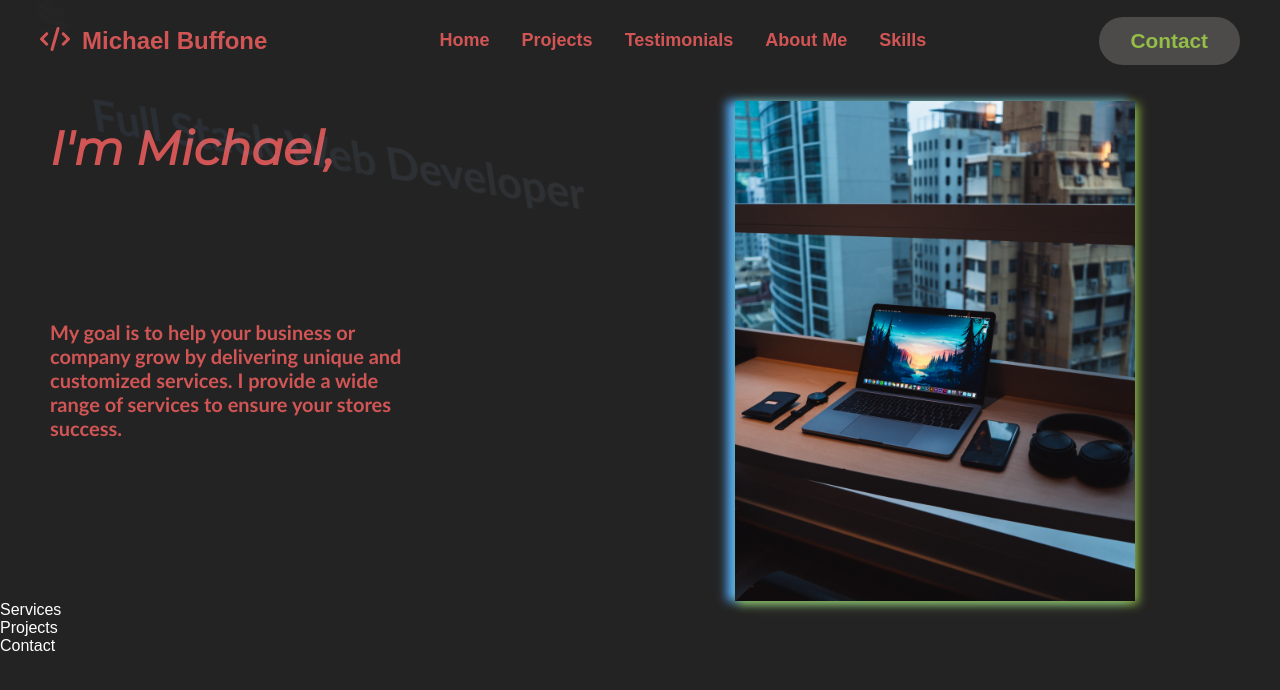
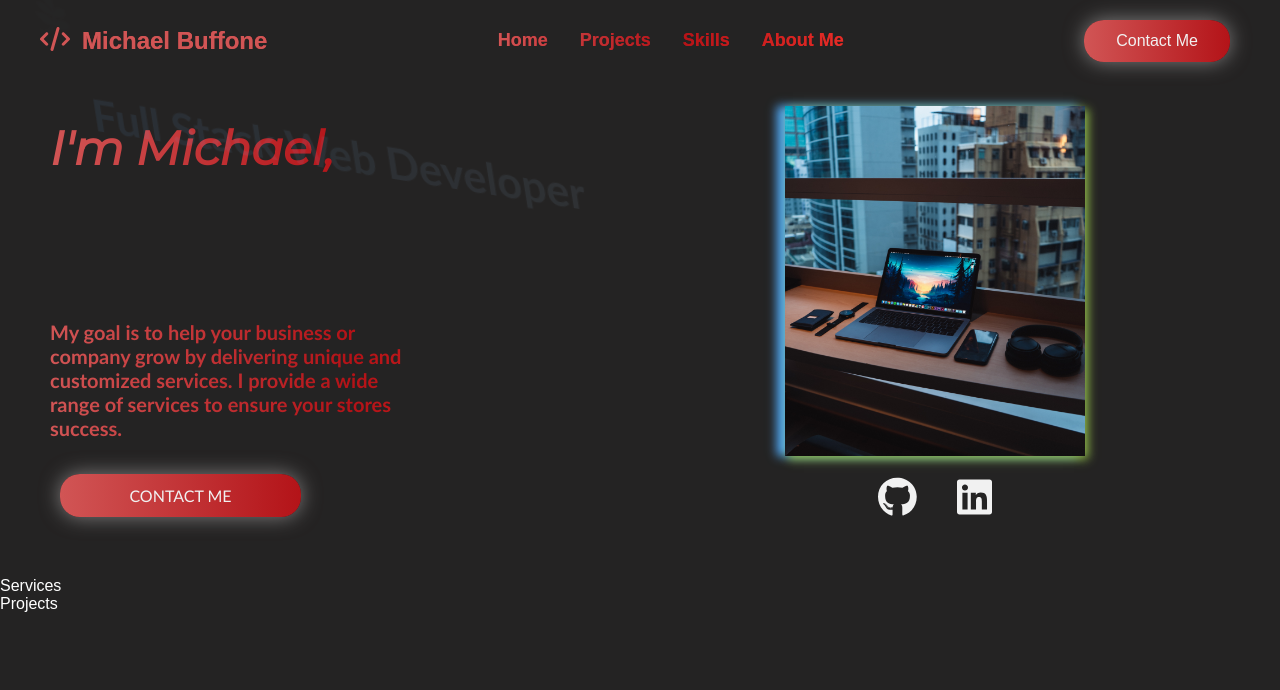
Before and after one commit to BMike84/portfolio, a React (Create React App) app: page / in a window 1280 px wide. Shown: the top 690 px of the page. Built offline with nearby package versions, Linux system fonts and the light colour scheme.

Commit message:
Added routes and finished style of hero section just missing links for nav and contact

```diff
--- a/package.json
+++ b/package.json
@@ -15,6 +15,7 @@
     "react": "^18.2.0",
     "react-bootstrap": "^2.5.0",
     "react-dom": "^18.2.0",
+    "react-router-dom": "^6.3.0",
     "react-scripts": "5.0.1",
     "react-use": "^17.4.0",
     "sass": "^1.54.8",
--- a/src/App.js
+++ b/src/App.js
@@ -1,29 +1,34 @@
 import React from "react";
+import { Routes, Route } from "react-router-dom";
 // Pages
-import Hero from "./components/Hero/Hero";
 import Contact from "./components/Contact/Contact";
 import Navbar from "./components/Navbar/Navbar";
-import Projects from "./components/Projects/Projects";
-import Services from "./components/Services/Services";
+import AllProjects from "./components/Projects/AllProjects";
 
 // Scss
 import "./App.scss";
 
 // Font Awesome
-import { FontAwesomeIcon } from "@fortawesome/react-fontawesome";
 import { library } from "@fortawesome/fontawesome-svg-core";
 import { faCode } from "@fortawesome/free-solid-svg-icons";
-import { faShopify, faPagelines } from "@fortawesome/free-brands-svg-icons";
-library.add(faCode, faShopify, faPagelines);
+import {
+  faShopify,
+  faPagelines,
+  faGithub,
+  faLinkedin,
+} from "@fortawesome/free-brands-svg-icons";
+import Home from "./components/Home/Home";
+library.add(faCode, faShopify, faPagelines, faGithub, faLinkedin);
 
 function App() {
   return (
     <main>
       <Navbar />
-      <Hero />
-      <Services />
-      <Projects />
-      <Contact />
+      <Routes>
+        <Route path="/" element={<Home />} />
+        <Route path="/projects" element={<AllProjects />} />
+        <Route path="/contact" element={<Contact />} />
+      </Routes>
     </main>
   );
 }
--- a/src/App.scss
+++ b/src/App.scss
@@ -1,5 +1,7 @@
+@import './components/variables';
+
 main {
-  background-color: #242323;
+  background-color: $mainBackground;
   height: 100vh;
   width: 100vw;
   color: white;
--- a/src/components/Hero/Hero.js
+++ b/src/components/Hero/Hero.js
@@ -2,6 +2,7 @@ import React from "react";
 import TextAnimations from "../Animations/TextAnimations";
 import "./Hero.scss";
 import laptop from "../images/laptop.jpg";
+import { FontAwesomeIcon } from "@fortawesome/react-fontawesome";
 
 const Hero = () => {
   return (
@@ -16,9 +17,21 @@ const Hero = () => {
           and customized services. I provide a wide range of services to ensure
           your stores success.
         </h5>
+        <a className="btn-grad ">Contact Me</a>
       </div>
       <div className="hero-img">
         <img src={laptop} />
+        <div className="social-icons">
+          <a href="https://github.com/BMike84" target="blank">
+            <FontAwesomeIcon icon="fa-brands fa-github" />
+          </a>
+          <a
+            href="https://linkedin.com/in/michael-buffone-072a4723a"
+            target="blank"
+          >
+            <FontAwesomeIcon icon="fa-brands fa-linkedin" />
+          </a>
+        </div>
       </div>
     </section>
   );
--- a/src/components/Hero/Hero.scss
+++ b/src/components/Hero/Hero.scss
@@ -1,14 +1,18 @@
 @import url('https://fonts.googleapis.com/css2?family=Montserrat:ital@1&display=swap');
+@import '../variables';
 
 
 #hero {
-  margin: 0 50px;
+  margin: 0 50px 50px 50px;
   display: flex;
+  height: auto;
 }
 // description of bio
 .bio {
   width: 50%;
-  color: #d15555;
+  background-image: linear-gradient(to right, $mainRed 0%, #b31217  51%, #e52d27  100%);
+  background-clip: text;
+  color: transparent;
   font-family: 'Gill Sans', 'Gill Sans MT', Calibri, 'Trebuchet MS', sans-serif;
 
   h2 {
@@ -28,44 +32,80 @@
     font-size: 20px;
 
   }
+
 }
 
   .full-stack {
-    background-image: linear-gradient(60deg, #50ABFF, #a0c6e9);
+    background-image: linear-gradient(60deg, $fullStackBlue, #a0c6e9);
     background-clip: text;
     color: transparent;
 
     span {
-      color: #50ABFF;
+      color: $fullStackBlue;
       margin-right: 10px;
     }
   }
 
   .shopify {
-    background-image: linear-gradient(60deg, #94BE47, #d0ef98);
+    background-image: linear-gradient(60deg, $shopifyGreen, #d0ef98);
     background-clip: text;
     color: transparent;
 
     span {
-      color: #94BE47;
+      color: $shopifyGreen;
       margin-right: 10px;
     }
   }
+
+
+.btn-grad {
+  width: 30%;
+  background-image: linear-gradient(to right, $mainRed 0%, #b31217  51%, #e52d27  100%);
+  margin: 10px;
+  padding: 12px 32px;
+  text-align: center;
+  text-transform: uppercase;
+  transition: 0.5s;
+  background-size: 200% auto;
+  color: #f1f1f1;
+  box-shadow: 0 0 20px rgb(129, 126, 126);
+  border-radius: 20px;
+  display: block;
+}
+
+.btn-grad:hover {
+  background-position: right center; /* change the direction of the change here */
+  color: #fff;
+  text-decoration: none;
+}
+
 
 //Image
 .hero-img {
   margin-top:20px;
   width: 50%;
   display: flex;
+  flex-direction: column;
   justify-content: center;
   align-items: center;
 
   img {
-    height: 500px;
-    width: 400px;
+    margin-bottom: 20px;
+    height: 350px;
+    width: 300px;
     background-repeat: no-repeat;
     background-size: contain;
-    box-shadow: 3px 3px .6em #94BE47, -.5em 0 .6em #50ABFF;
+    box-shadow: 3px 3px .6em $shopifyGreen, -.5em 0 .6em $fullStackBlue;
+  }
+
+  .social-icons {
+    font-size: 40px;
+    display: flex;
+    gap: 1em;
+
+    a {
+      color: #f1f1f1;
+    }
   }
 
 }
--- /dev/null
+++ b/src/components/Home/Home.js
@@ -0,0 +1,16 @@
+import React from "react";
+import Hero from "../Hero/Hero";
+import Services from "../Services/Services";
+import Projects from "../Projects/Projects";
+
+const Home = () => {
+  return (
+    <div className="homepage">
+      <Hero />
+      <Services />
+      <Projects />
+    </div>
+  );
+};
+
+export default Home;
--- a/src/components/Navbar/Navbar.js
+++ b/src/components/Navbar/Navbar.js
@@ -11,11 +11,10 @@ const Navbar = () => {
       <div className="links">
         <a>Home</a>
         <a>Projects</a>
-        <a>Testimonials</a>
+        <a>Skills</a>
         <a>About Me</a>
-        <a>Skills</a>
       </div>
-      <a className="contact-btn">Contact</a>
+      <a className="btn-contact">Contact Me</a>
     </nav>
   );
 };
--- a/src/components/Navbar/Navbar.scss
+++ b/src/components/Navbar/Navbar.scss
@@ -1,10 +1,14 @@
+@import "../variables";
+
 #nav {
   padding: 8px 40px;
   height: 65px;
   display: flex;
   justify-content: space-between;
   align-items: center;
-  color: #d15555;
+  background-image: linear-gradient(to right, $mainRed 0%, #b31217  51%, #e52d27  100%);
+  background-clip: text;
+  color: transparent;
 }
 
 .logo {
@@ -12,6 +16,7 @@
   font-size: 1.5em;
   display: flex;
   gap: .5em;
+  color: $mainRed;
 }
 
 .links {
@@ -19,14 +24,26 @@
   gap: 2rem;
   font-size: 18px;
   font-weight: 700;
+  background-image: linear-gradient(to right, $mainRed 0%, #b31217  51%, #e52d27  100%);
+  background-clip: text;
+  color: transparent;
 }
 
-.contact-btn {
-  font-weight: 900;
-  font-size: 1.3em;
-  border-radius: 75px;
+.btn-contact {
+  background-image: linear-gradient(to right, $mainRed 0%, #b31217  51%, #e52d27  100%);
+  margin: 10px;
   padding: 12px 32px;
-  background-color: #4d4a4a;
-  color: #94BE47;
-  cursor: pointer;
+  text-align: center;
+  transition: 0.5s;
+  background-size: 200% auto;
+  color: #f1f1f1;
+  box-shadow: 0 0 20px rgb(129, 126, 126);
+  border-radius: 20px;
+  display: block;
 }
+
+.btn-contact:hover {
+  background-position: right center; /* change the direction of the change here */
+  color: #fff;
+  text-decoration: none;
+}
--- /dev/null
+++ b/src/components/Projects/AllProjects.js
@@ -0,0 +1,7 @@
+import React from "react";
+
+const AllProjects = () => {
+  return <div>AllProjects</div>;
+};
+
+export default AllProjects;
--- /dev/null
+++ b/src/components/_variables.scss
@@ -0,0 +1,6 @@
+$mainBackground: #242323;
+$mainRed: #d15555;
+$shopifyGreen: #94BE47;
+$fullStackBlue: #50ABFF;
+$noUnderline: none;
+$fontForm: 'Libre Bodoni', serif;
--- a/src/index.js
+++ b/src/index.js
@@ -2,11 +2,14 @@ import React from "react";
 import ReactDOM from "react-dom/client";
 import App from "./App";
 import "./index.scss";
+import { BrowserRouter } from "react-router-dom";
 
 const root = ReactDOM.createRoot(document.getElementById("root"));
 root.render(
   <React.StrictMode>
-    <App />
+    <BrowserRouter>
+      <App />
+    </BrowserRouter>
   </React.StrictMode>
 );
 
```
Also changed, not shown: 1 other file (tests, documents, lock files or other folders).
